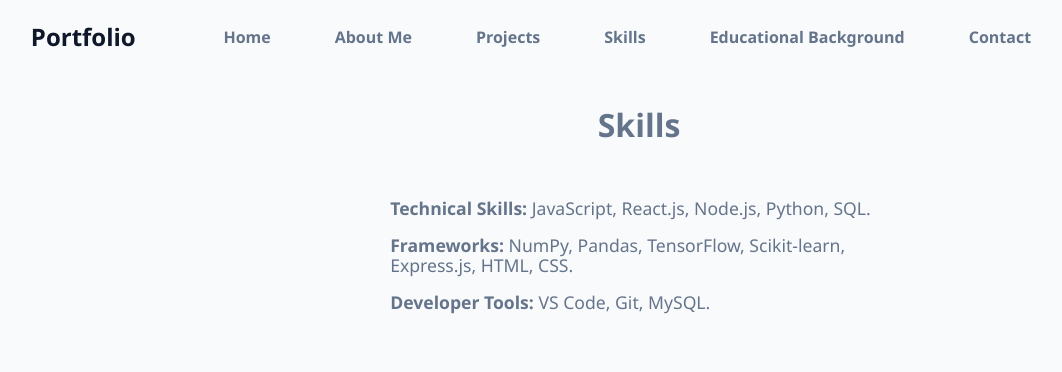
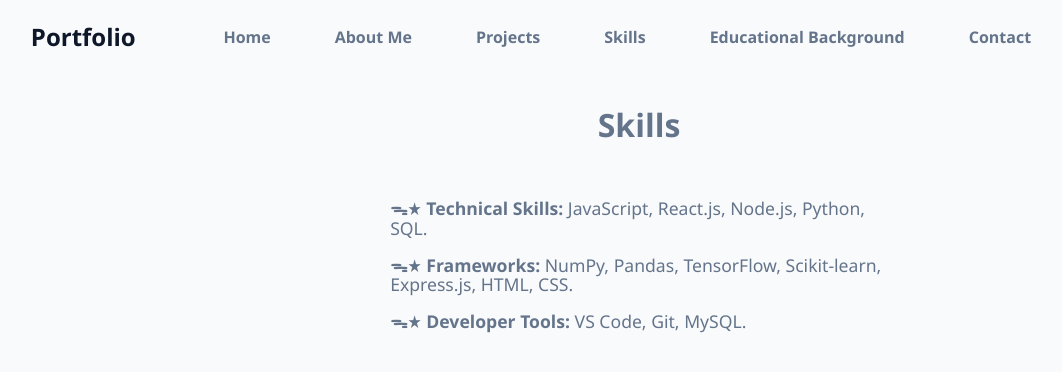
Before and after one commit to nishikasingh31/Portfolio-Using-React, a React (Vite) app: page /skills in a window 1280 px wide. Shown: the top 372 px of the page, without its empty margins (1-1063 px from the left). Built offline with nearby package versions, Linux system fonts and the light colour scheme.

Commit message:
Update Skills.jsx

```diff
--- a/src/pages/Skills.jsx
+++ b/src/pages/Skills.jsx
@@ -5,9 +5,9 @@ const Me = ()=> {
       <section className="skills" id="skills">
         <h2><b>Skills</b></h2>
       <div className="skills-card">
-      <p><b>Technical Skills:</b> JavaScript, React.js, Node.js, Python, SQL.</p>
-      <p><b>Frameworks:</b> NumPy, Pandas, TensorFlow, Scikit-learn, Express.js, HTML, CSS.</p>
-      <p><b>Developer Tools:</b> VS Code, Git, MySQL.</p>
+      <p><b>ᯓ★ Technical Skills:</b> JavaScript, React.js, Node.js, Python, SQL.</p>
+      <p><b>ᯓ★ Frameworks:</b> NumPy, Pandas, TensorFlow, Scikit-learn, Express.js, HTML, CSS.</p>
+      <p><b>ᯓ★ Developer Tools:</b> VS Code, Git, MySQL.</p>
       </div>
     </section>
     );
```
